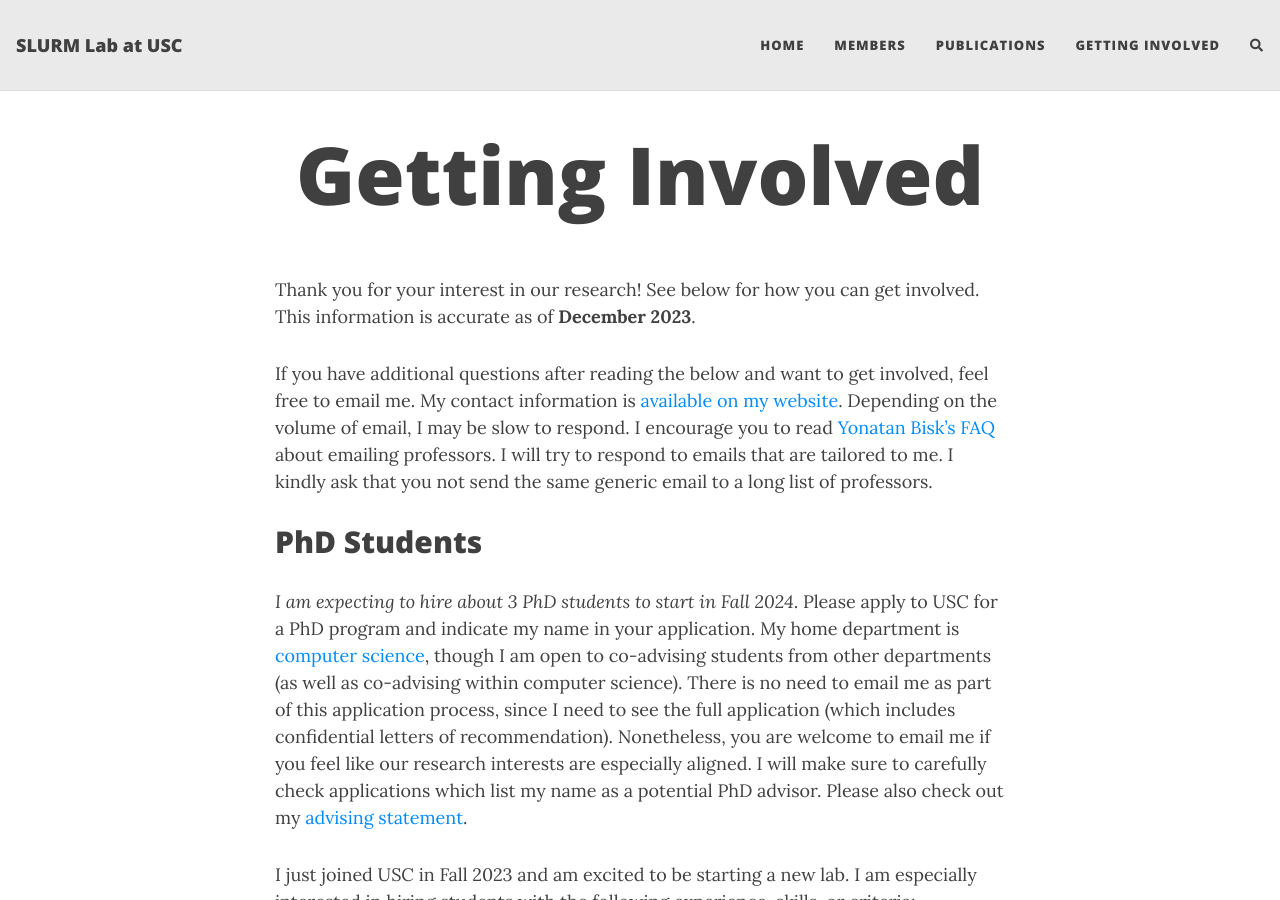
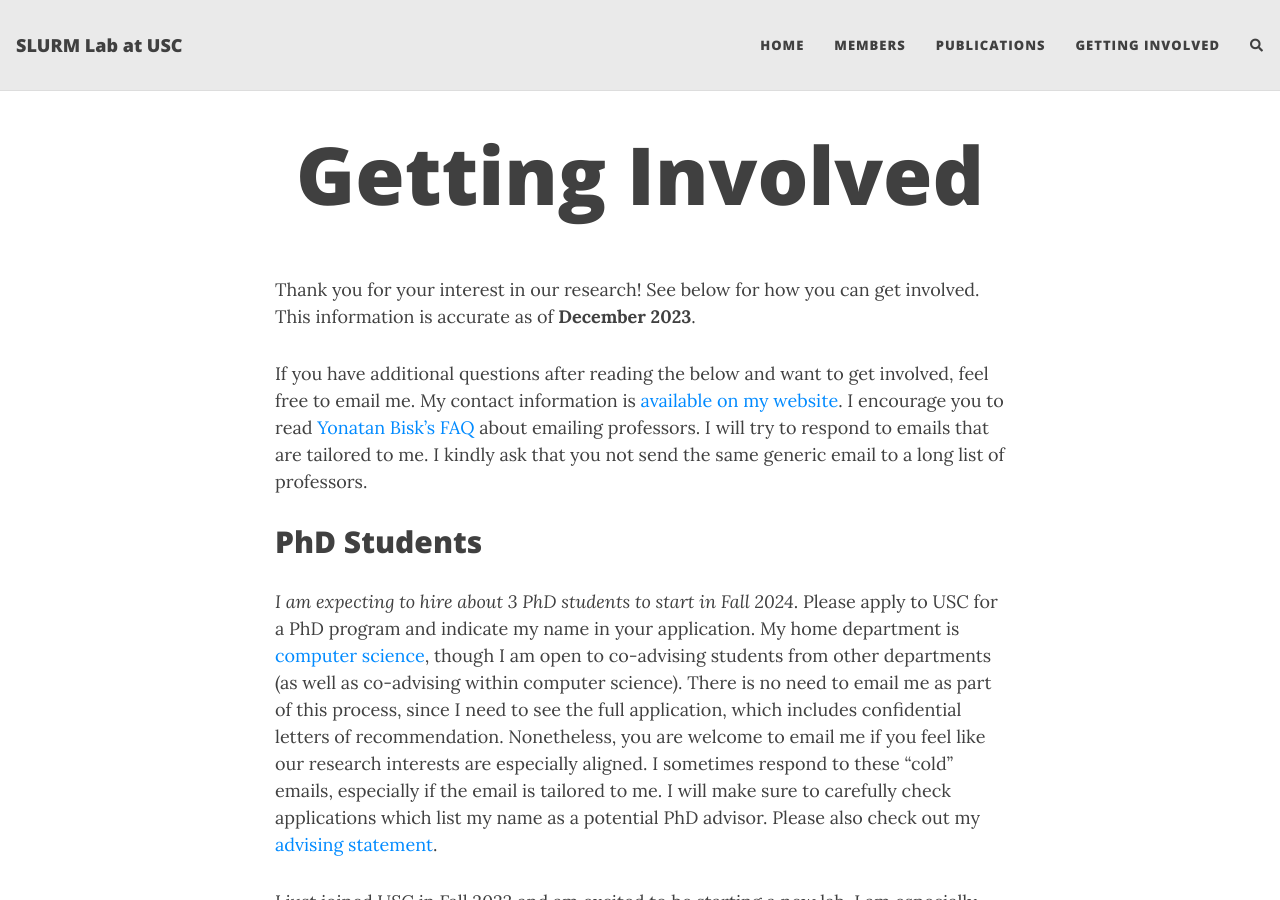
Before and after one commit to slurm-lab-usc/slurm-lab-usc.github.io, a Jekyll site: the page built from getting_involved.md, in a window 1280 px wide and 900 px high. Built offline with Jekyll 4.4.1, drawn with Linux system fonts in a browser that asks for light colours; nearby versions of some CDN libraries; comment, search, counter and statistics services are not loaded.

Commit message:
tailored emails

```diff
--- a/getting_involved.md
+++ b/getting_involved.md
@@ -9,7 +9,6 @@ involved. This information is accurate as of **December 2023**.
 
 If you have additional questions after reading the below and want to get involved, feel free to email me.
 My contact information is [available on my website](https://danielseita.github.io/).
-Depending on the volume of email, I may be slow to respond.
 I encourage you to read [Yonatan Bisk's FAQ](https://yonatanbisk.com/emailing_professors.html) about emailing professors.
 I will try to respond to emails that are tailored to me.
 I kindly ask that you not send the same generic email to a long list of professors.
@@ -20,12 +19,13 @@ I kindly ask that you not send the same generic email to a long list of professo
 apply to USC for a PhD program and indicate my name in your application. My
 home department is [computer science](https://www.cs.usc.edu/), though I am
 open to co-advising students from other departments (as well as co-advising
-within computer science). There is no need to email me as part of this
-application process, since I need to see the full application (which includes
-confidential letters of recommendation). Nonetheless, you are welcome to email
-me if you feel like our research interests are especially aligned. I will make
-sure to carefully check applications which list my name as a potential PhD
-advisor. Please also check out my [advising statement](#advising-statement).
+within computer science). There is no need to email me as part of this process,
+since I need to see the full application, which includes confidential letters
+of recommendation. Nonetheless, you are welcome to email me if you feel like
+our research interests are especially aligned. I sometimes respond to these
+"cold" emails, especially if the email is tailored to me. I will make sure to
+carefully check applications which list my name as a potential PhD advisor.
+Please also check out my [advising statement](#advising-statement).
 
 I just joined USC in Fall 2023 and am excited to be starting a new lab. I am
 especially interested in hiring students with the following experience, skills,
```
